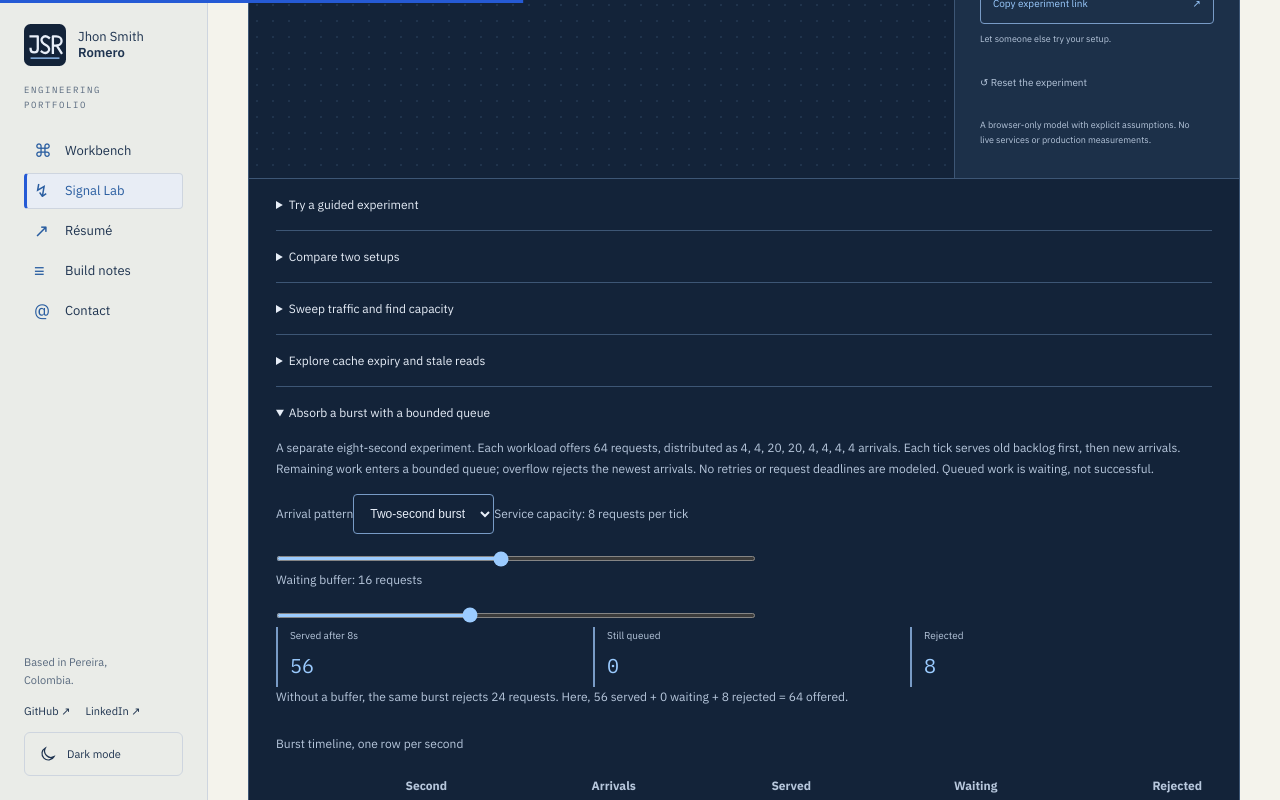
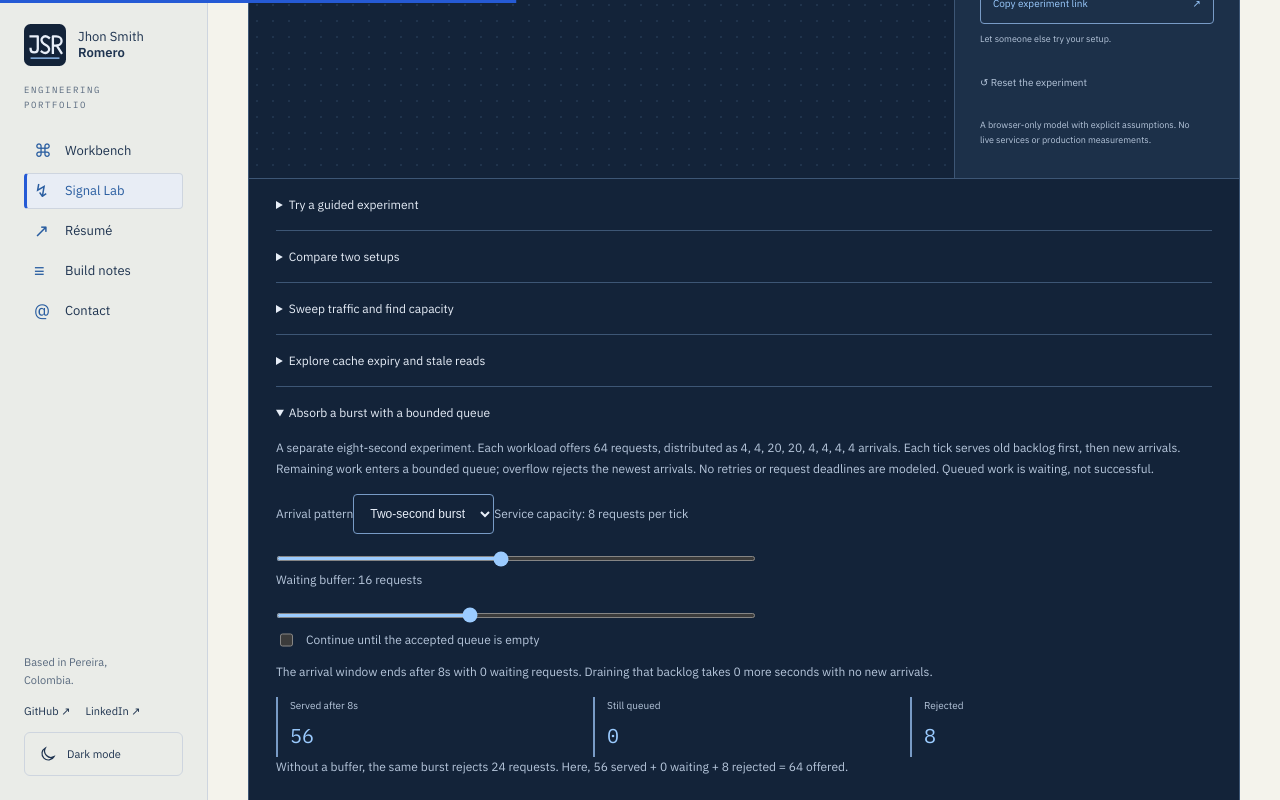
Before and after one commit to JhonSmithRomeroSolorzano/portfolio-lab, a React (Vite) app: page / in a window 1280 px wide. Both pictures are taken after a click on the heading "Absorb a burst with a bounded queue". Shown: the part 2152-2952 px from the top of the page. Built offline with nearby package versions, Linux system fonts and the light colour scheme.

Commit message:
Show queue recovery after arrivals stop

```diff
--- a/src/QueueExperiment.tsx
+++ b/src/QueueExperiment.tsx
@@ -1,11 +1,15 @@
 import { useState } from "react";
-import { queueTimeline, QUEUE_PROFILES } from "./queue-model";
+import { queueTimeline, queueRecovery, QUEUE_PROFILES } from "./queue-model";
 export function QueueExperiment() {
   const [profile, setProfile] = useState("burst");
   const arrivals = QUEUE_PROFILES.find((p) => p.id === profile)!.arrivals;
   const [capacity, setCapacity] = useState(8);
   const [buffer, setBuffer] = useState(16);
-  const rows = queueTimeline(capacity, buffer, arrivals);
+  const [showRecovery, setShowRecovery] = useState(false);
+  const initial = queueTimeline(capacity, buffer, arrivals);
+  const rows = showRecovery
+    ? queueRecovery(capacity, buffer, arrivals)
+    : initial;
   const end = rows[rows.length - 1];
   const unbuffered = queueTimeline(capacity, 0, arrivals).at(-1)!;
   return (
@@ -56,9 +60,23 @@ export function QueueExperiment() {
           value={buffer}
           onChange={(e) => setBuffer(Number(e.target.value))}
         />
+        <label className="tool-actions">
+          <input
+            type="checkbox"
+            checked={showRecovery}
+            onChange={(e) => setShowRecovery(e.target.checked)}
+          />
+          Continue until the accepted queue is empty
+        </label>
+        <p>
+          The arrival window ends after {arrivals.length}s with{" "}
+          {initial.at(-1)!.queued} waiting requests. Draining that backlog takes{" "}
+          {Math.ceil(initial.at(-1)!.queued / capacity)} more seconds with no
+          new arrivals.
+        </p>
         <div className="tool-metrics" aria-live="polite">
           <div>
-            <span>Served after 8s</span>
+            <span>Served after {end.second}s</span>
             <strong>{end.totalServed}</strong>
           </div>
           <div>
@@ -77,7 +95,11 @@ export function QueueExperiment() {
         </p>
         <div className="table-scroll">
           <table className="tool-table">
-            <caption>Burst timeline, one row per second</caption>
+            <caption>
+              Queue timeline —{" "}
+              {showRecovery ? "including recovery" : "arrival window"}, one row
+              per second
+            </caption>
             <thead>
               <tr>
                 {["Second", "Arrivals", "Served", "Waiting", "Rejected"].map(
--- a/src/queue-model.ts
+++ b/src/queue-model.ts
@@ -52,3 +52,30 @@ export const QUEUE_PROFILES = [
   { id: "steady", name: "Steady flow", arrivals: [8, 8, 8, 8, 8, 8, 8, 8] },
   { id: "spike", name: "Single spike", arrivals: [4, 4, 4, 36, 4, 4, 4, 4] },
 ] as const;
+
+/** After arrivals stop, serve accepted backlog; rejected work is never retried. */
+export function queueRecovery(
+  capacity: number,
+  buffer: number,
+  arrivals: readonly number[] = BURST,
+) {
+  const rows = queueTimeline(capacity, buffer, arrivals);
+  let last = rows.at(-1);
+  while (last && last.queued > 0) {
+    const served = Math.min(capacity, last.queued);
+    const next = {
+      second: last.second + 1,
+      incoming: 0,
+      backlog: last.queued,
+      served,
+      queued: last.queued - served,
+      rejected: 0,
+      totalArrived: last.totalArrived,
+      totalServed: last.totalServed + served,
+      totalRejected: last.totalRejected,
+    };
+    rows.push(next);
+    last = next;
+  }
+  return rows;
+}
```
Also changed, not shown: 2 other files (tests, documents, lock files or other folders).
